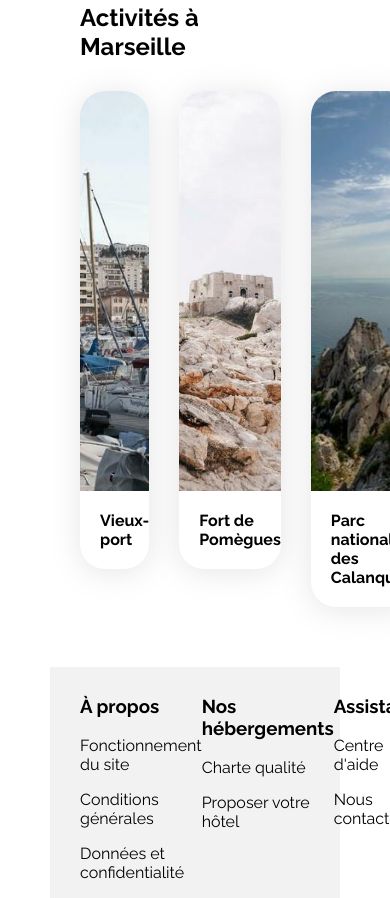
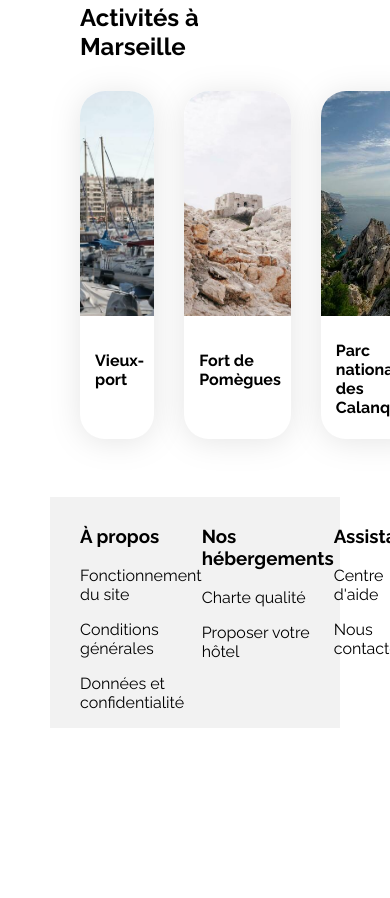
Before and after one commit to christopher-cornet/booki, a plain HTML site: page index.html in a window 390 px wide. Shown: the part 2147-3045 px from the top of the page. After the commit the page ends 2875 px from the top, so only its background shows below. Drawn offline with Linux system fonts and the light colour scheme.

Commit message:
Responsive tablet part "finished"

```diff
--- a/css/style.css
+++ b/css/style.css
@@ -279,6 +279,10 @@ form i {
     border-top-left-radius: 25px;
 }
 
+.activites-list .card {
+    height: 95%;
+}
+
 /****** Populaires ***********/
 .populaires {
     width: 32%;
@@ -378,6 +382,22 @@ footer section {
     .filters h3 {
         display: block;
     }
+
+    .activites-list .card {
+        height: 95%;
+    }
+
+    .activites-list h3 {
+        padding: 5px 10px 0px 15px;
+    }
+
+    .low-activites {
+        padding-top: 10px;
+    }
+
+    .activites-list img {
+        height: 225px;
+    }
 }
 
 /* Small devices (phones, less than 768px) */
--- a/index.html
+++ b/index.html
@@ -242,7 +242,7 @@
                         <article class="card">
                             <img src="images/activites/reno-laithienne.jpg" alt="Image du Vieux-port">
                             <div class="card-content">
-                                <div class="card-txt">
+                                <div class="card-txt low-activites">
                                     <h3>Vieux-port</h3>
                                 </div>
                             </div>
@@ -252,7 +252,7 @@
                         <article class="card">
                             <img src="images/activites/paul-hermann.jpg" alt="Image du Fort de Pomègues">
                             <div class="card-content">
-                                <div class="card-txt">
+                                <div class="card-txt low-activites">
                                     <h3>Fort de Pomègues</h3>
                                 </div>
                             </div>
```
